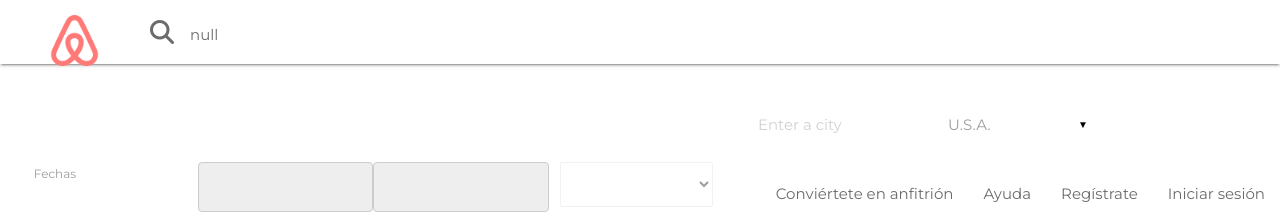
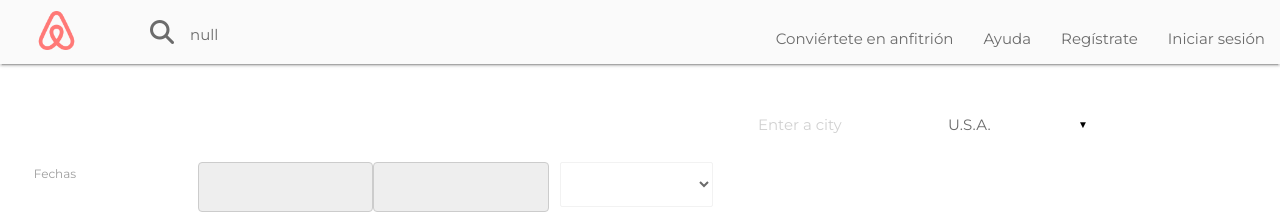
Before and after one commit to kariambar/desafio-airbnb, a website: page indexFilter.html in a window 1280 px wide. Shown: the top 224 px of the page. Drawn offline with nearby package versions, Linux system fonts and the light colour scheme; some packages are replaced by stand-ins of ours; files that its build step writes are made by us from their sources; grey boxes are pictures that could not be loaded.

Commit message:
LocalStorage

```diff
--- a/assets/js/localStorage.js
+++ b/assets/js/localStorage.js
@@ -1,17 +1,6 @@
 $(document).ready(function(){
-  //$("#cajaCiudad").html(localStorage.getItem("ciudad"));
   $("#cajaCiudad").append('<p>'+localStorage.getItem("ciudad")+'</p>');
-  /*var mostrarEmail = function(){
-    //show items saved in local storage
-      return $("#email").value(localStorage.getItem("localEmail"));
-  };
-  console.log(mostrarEmail);*/
-
   $("#submit").click(function(e){
-  /*infoInput = $("#infoInput").val();  */
-  //console.log(infoInput);
-  //console.log("welcome to the menu");
-    //console.log(isPass() + " FALSE = NO ES UN NUMERO, TRUE = EUREKA");
       var error = "";
       var vacio = "";
 
@@ -33,5 +22,7 @@ $("#submit").click(function(e){
         localStorage.setItem("ciudad", $("#infoInput").val());
       }
     });
-  console.log(localStorage)
+
+  localStorage.setItem("fechaIn", $("#fechaInput").val());
+    console.log(localStorage);
 });
--- a/assets/sass/_style.scss
+++ b/assets/sass/_style.scss
@@ -55,6 +55,11 @@ nav {
 	ul a{
 		color:#000;
 	}
+}
+
+.mi-ul{
+	position: relative;
+    bottom: 155px;
 }
 
 .brand-logo{
--- a/indexFilter.html
+++ b/indexFilter.html
@@ -27,7 +27,7 @@
                     <div class="ciudades">
                         <i class="fa fa-search" aria-hidden="true"></i><span id="cajaCiudad"></span>
                     </div>
-                    <ul class="right hide-on-med-and-down">
+                    <ul class="mi-ul right hide-on-med-and-down">
                         <li><a href="sass.html">Conviértete en anfitrión</a></li>
                         <li><a href="badges.html">Ayuda</a></li>
                         <li><a href="badges.html">Regístrate</a></li>
```
Also changed, not shown: index.html (+1 -1 lines), dist/css/style.min.css, dist/js/script.js. Lines whose indentation alone changed are shown as unchanged.
